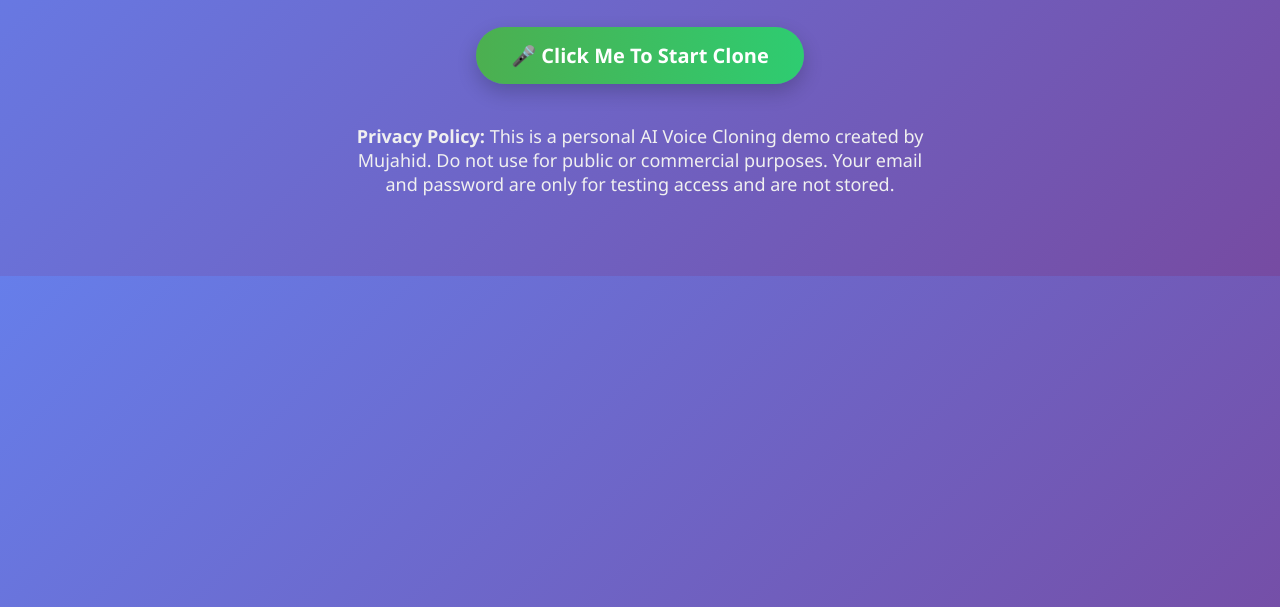
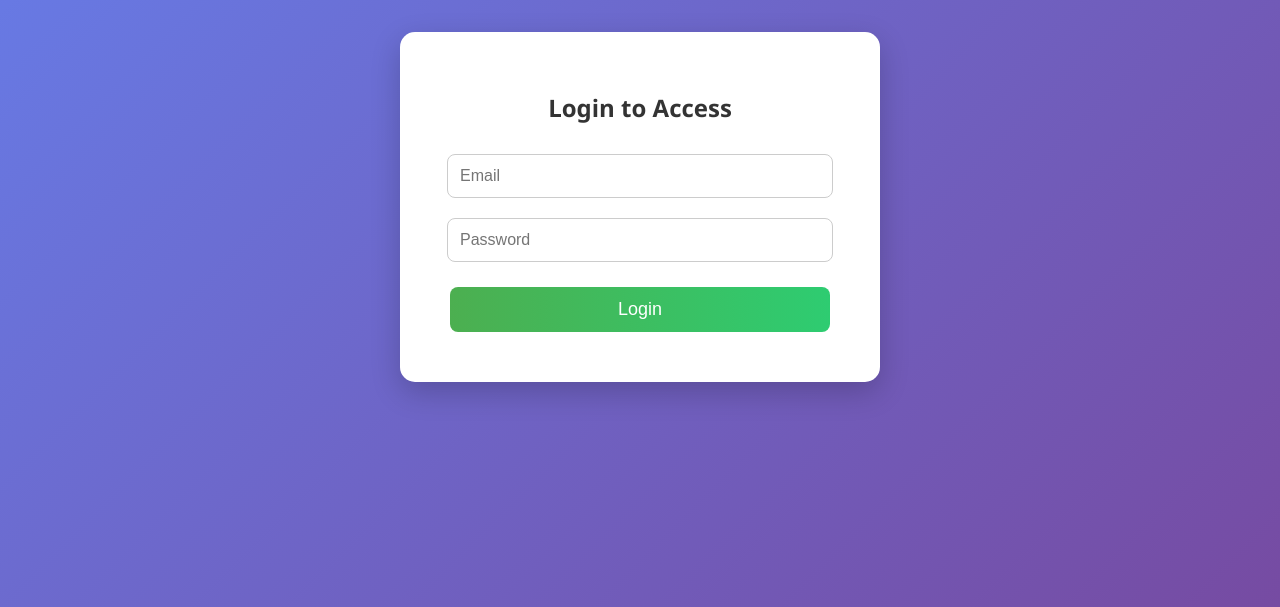
Before and after one commit to Dell1214/mujahid-ai-voice-cloning, a plain HTML site: page index.html in a window 1280 px wide. Shown: the part 193-800 px from the top of the page. Drawn offline with Linux system fonts and the light colour scheme.

Commit message:
Update index.html

```diff
--- a/index.html
+++ b/index.html
@@ -3,61 +3,65 @@
 <head>
   <meta charset="UTF-8">
   <meta name="viewport" content="width=device-width, initial-scale=1.0">
-  <title>Mujahid AI Voice Cloning</title>
+  <title>Mujahid AI Voice Cloning - Login</title>
   <style>
     body {
-      margin: 0;
       font-family: 'Segoe UI', Tahoma, Geneva, Verdana, sans-serif;
       background: linear-gradient(135deg, #667eea, #764ba2);
-      color: #fff;
-      text-align: center;
+      display: flex;
+      height: 100vh;
+      justify-content: center;
+      align-items: center;
+      margin: 0;
     }
 
-    .container {
-      padding: 50px 20px;
+    .login-box {
+      background-color: #fff;
+      padding: 40px;
+      border-radius: 15px;
+      box-shadow: 0px 10px 30px rgba(0,0,0,0.2);
+      text-align: center;
+      width: 100%;
+      max-width: 400px;
+      animation: fadeIn 1.5s ease-in-out;
     }
 
-    h1 {
-      font-size: 40px;
-      margin-bottom: 10px;
-      animation: fadeIn 2s ease-in-out;
+    h2 {
+      margin-bottom: 20px;
+      color: #333;
     }
 
-    p {
-      font-size: 18px;
-      color: #f0f0f0;
-      max-width: 600px;
-      margin: 0 auto 30px;
-      animation: fadeIn 3s ease-in-out;
+    input {
+      width: 90%;
+      padding: 12px;
+      margin: 10px 0;
+      border-radius: 8px;
+      border: 1px solid #ccc;
+      outline: none;
+      font-size: 16px;
     }
 
-    .btn {
-      display: inline-block;
-      padding: 15px 35px;
-      font-size: 20px;
-      font-weight: bold;
-      color: #fff;
+    button {
+      width: 95%;
+      padding: 12px;
       background: linear-gradient(90deg, #4CAF50, #2ecc71);
+      color: white;
+      font-size: 18px;
       border: none;
-      border-radius: 50px;
+      border-radius: 8px;
       cursor: pointer;
-      text-decoration: none;
-      box-shadow: 0px 8px 20px rgba(0,0,0,0.2);
-      transition: transform 0.3s ease, box-shadow 0.3s ease;
+      margin-top: 15px;
+      transition: transform 0.2s, box-shadow 0.2s;
     }
 
-    .btn:hover {
-      transform: translateY(-3px);
-      box-shadow: 0px 12px 25px rgba(0,0,0,0.3);
+    button:hover {
+      transform: translateY(-2px);
+      box-shadow: 0px 5px 15px rgba(0,0,0,0.3);
     }
 
-    .privacy {
-      margin-top: 40px;
-      font-size: 14px;
-      color: #ddd;
-      max-width: 600px;
-      margin-left: auto;
-      margin-right: auto;
+    .error {
+      color: red;
+      margin-top: 10px;
     }
 
     @keyframes fadeIn {
@@ -68,18 +72,31 @@
 </head>
 <body>
 
-  <div class="container">
-    <h1>🚀 Mujahid AI Voice Cloning</h1>
-    <p>Welcome to Mujahid’s personal AI Voice Cloning Interface. Click the button below to start the cloning app on Google Colab.</p>
+  <div class="login-box">
+    <h2>Login to Access</h2>
+    <input type="email" id="email" placeholder="Email" required>
+    <input type="password" id="password" placeholder="Password" required>
+    <button onclick="login()">Login</button>
+    <div class="error" id="error"></div>
+  </div>
 
-    <a href="https://colab.research.google.com/github/NeuralFalconYT/F5-TTS-Demo/blob/main/F5_TTS_Latest.ipynb" target="_blank" class="btn">
-      🎤 Click Me To Start Clone
-    </a>
+  <script>
+    const users = {
+      "mujahidnajfi@gmail.com": "Mujahid@1214"
+    };
 
-    <div class="privacy">
-      <p><strong>Privacy Policy:</strong> This is a personal AI Voice Cloning demo created by Mujahid. Do not use for public or commercial purposes. Your email and password are only for testing access and are not stored.</p>
-    </div>
-  </div>
+    function login() {
+      const email = document.getElementById("email").value.trim();
+      const password = document.getElementById("password").value.trim();
+      const errorDiv = document.getElementById("error");
+
+      if (users[email] && users[email] === password) {
+        window.location.href = "main.html"; // ✅ Go to landing page
+      } else {
+        errorDiv.textContent = "Invalid email or password.";
+      }
+    }
+  </script>
 
 </body>
 </html>
```
